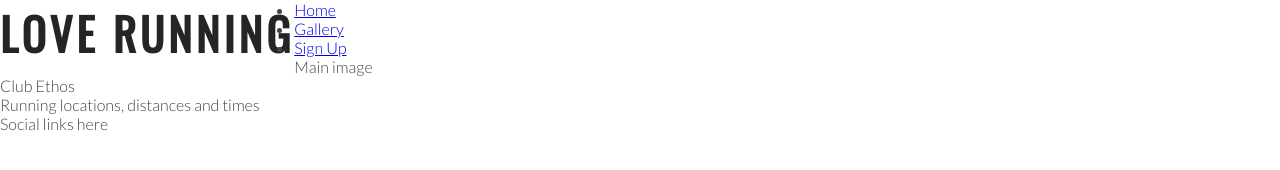
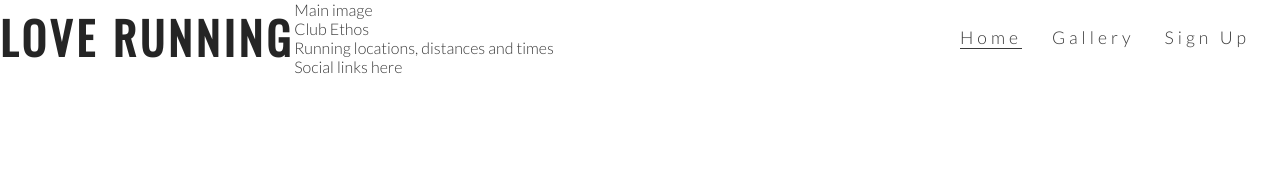
Before and after one commit to 4n4ru/love-running, a plain HTML site: page index.html in a window 1280 px wide. Drawn offline with nearby package versions, Linux system fonts and the light colour scheme.

Commit message:
Fix body font color, style navigation links

```diff
--- a/assets/css/style.css
+++ b/assets/css/style.css
@@ -9,7 +9,7 @@
 body {
     font-family: Lato, sans-serif;
     font-weight: 300;
-    color: #3a4a3a;
+    color: #3a3a3a;
 }
 
 /* headings and logo */
@@ -25,3 +25,30 @@ h1, h2 {
     float: left;
     font-size: 280%;
 }
+
+#menu {
+    font-size: 110%;
+    letter-spacing: 4px;
+}
+#menu, #logo {
+    line-height: 75px;
+}
+
+#menu li {
+    float: right;
+    list-style-type: none;
+    margin-right: 30px;
+}
+
+#menu a {
+    text-decoration: none;
+    color: inherit;
+}
+
+#menu a:hover {
+    border-bottom: 1px solid #3a3a3a;
+}
+
+.active {
+    border-bottom: 1px solid #3a3a3a;
+}
--- a/index.html
+++ b/index.html
@@ -17,15 +17,15 @@
             <h1 id="logo">Love Running</h1>
         </a>
         <nav>
-            <ul>
+            <ul id="menu">
                 <li>
-                    <a href="index.html">Home</a>
+                    <a href="#">Sign Up</a>
                 </li>
                 <li>
                     <a href="#">Gallery</a>
                 </li>
                 <li>
-                    <a href="#">Sign Up</a>
+                    <a href="index.html" class="active">Home</a>
                 </li>
             </ul>
         </nav>
```
